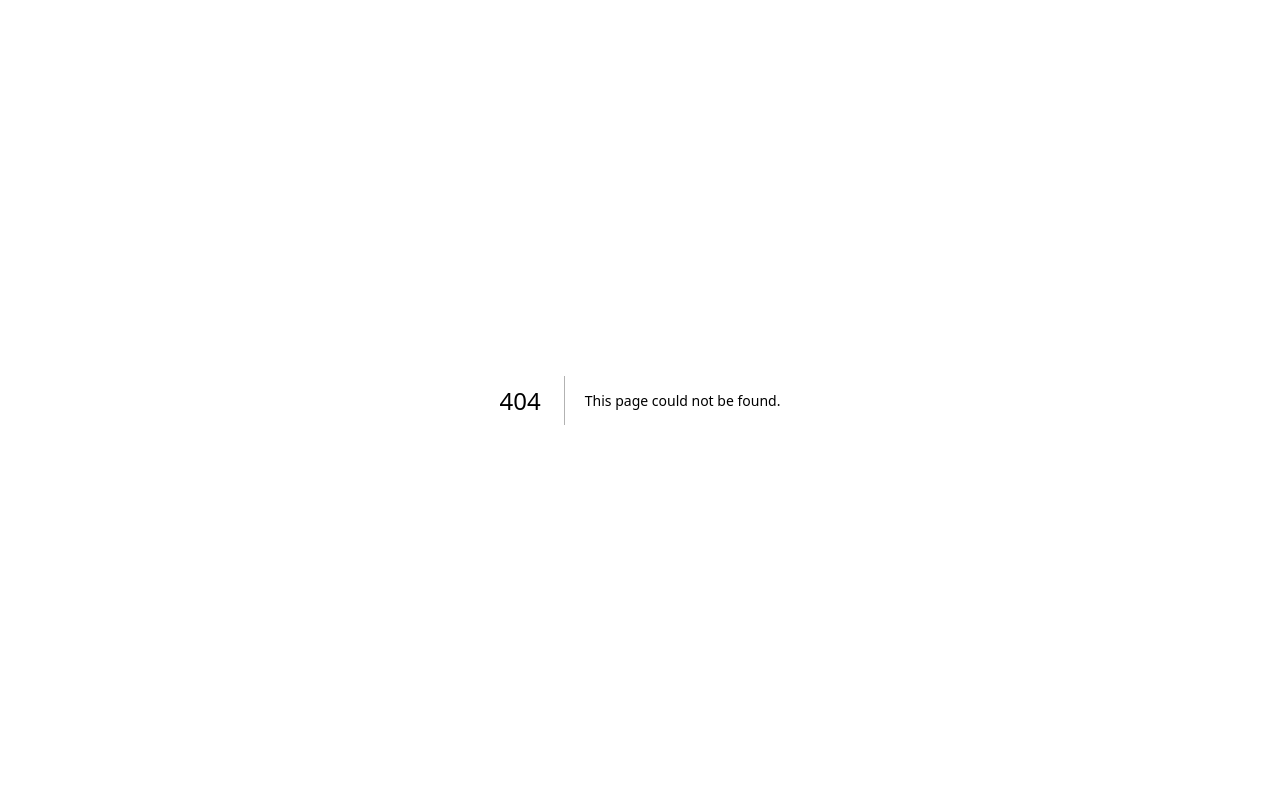
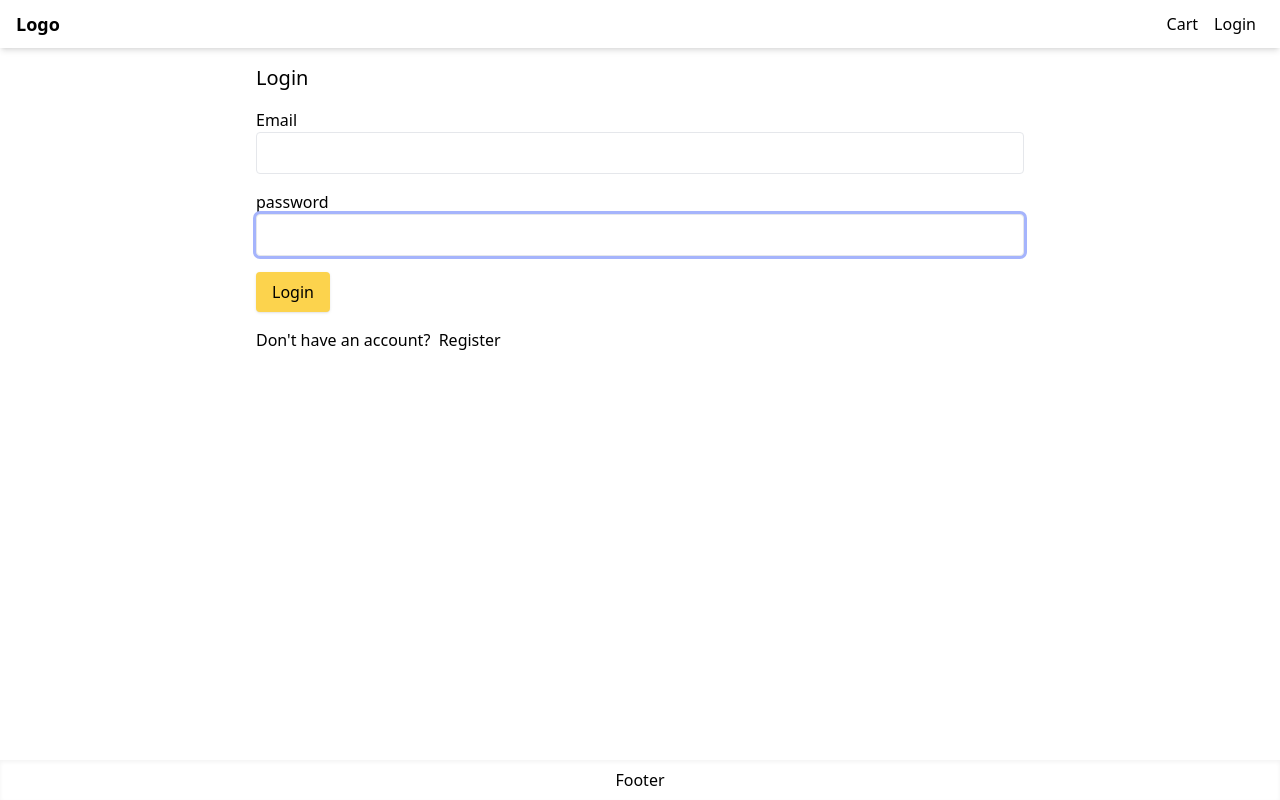
Before and after one commit to alamduetrobi/nextnote, a Next.js app: page /login in a window 1280 px wide. Before the commit this address had no page. Built offline with nearby package versions, Linux system fonts and the light colour scheme.

Commit message:
Login Page Updated

```diff
--- a/backupfile/index.js
+++ b/backupfile/index.js
@@ -13,10 +13,10 @@ export default function Home({ title }) {
         <meta name="description" content="Generated by next app" />
         <link rel="icon" href="#" />
       </Head>
-      <div class="flex min-h-screen flex-col justify-between ">
+      <div className="flex min-h-screen flex-col justify-between ">
         <header>
-          <nav class="flex h-12 justify-between shadow-md px-4 items-center">
-            <Link href="/" class=" text-lg font-bold ">
+          <nav className="flex h-12 justify-between shadow-md px-4 items-center">
+            <Link href="/" className=" text-lg font-bold ">
               Logo
             </Link>
             <div>
--- a/components/Layout.js
+++ b/components/Layout.js
@@ -1,12 +1,16 @@
 import Head from 'next/head';
 import Link from 'next/link';
-import React, { useContext } from 'react';
+import React, { useContext, useEffect, useState } from 'react';
 import { Store } from '../utils/Store';
 
 // import '../src/styles/globals.css';
 export default function Layout({ title, children }) {
   const { state } = useContext(Store);
   const { cart } = state;
+  const [cartItemsCount, setcartItemsCount] = useState(0);
+  useEffect(() => {
+    setcartItemsCount(cart.cartItems.reduce((a, c) => a + c.quantity, 0));
+  }, [cart.cartItems]);
   return (
     <>
       <Head>
@@ -14,18 +18,18 @@ export default function Layout({ title, children }) {
         <meta name="description" content="Generated by next app" />
         <link rel="icon" href="#" />
       </Head>
-      <div class="flex min-h-screen flex-col  justify-between">
+      <div className="flex min-h-screen flex-col  justify-between">
         <header>
-          <nav class="flex h-12 items-center px-4 justify-between shadow-md">
+          <nav className="flex h-12 items-center px-4 justify-between shadow-md">
             <Link href="/" class="text-lg font-bold ">
               Logo
             </Link>
             <div>
               <Link href="/cart" className=" p-2">
                 Cart
-                {cart.cartItems.length > 0 && (
+                {cartItemsCount > 0 && (
                   <span className="ml-1 rounded-full bg-red-600 px-2 py-1 text-xs font-bold text-white ">
-                    {cart.cartItems.reduce((a, c) => a + c.quantity, 0)}
+                    {cartItemsCount}
                   </span>
                 )}
               </Link>
--- a/package.json
+++ b/package.json
@@ -16,10 +16,12 @@
     "autoprefixer": "10.4.14",
     "eslint": "8.39.0",
     "eslint-config-next": "13.3.2",
+    "js-cookie": "^3.0.5",
     "next": "13.3.2",
     "postcss": "8.4.23",
     "react": "18.2.0",
     "react-dom": "18.2.0",
+    "react-hook-form": "^7.43.9",
     "tailwindcss": "3.3.2",
     "typescript": "5.0.4"
   },
--- a/src/pages/cart.js
+++ b/src/pages/cart.js
@@ -4,9 +4,11 @@ import Layout from '../../components/Layout';
 import Link from 'next/link';
 import Image from 'next/image';
 import { XCircleIcon } from '@heroicons/react/outline';
-import { Router } from 'next/router';
+import Router, { useRouter } from 'next/router';
+import dynamic from 'next/dynamic';
 
-const CartSreen = () => {
+function CartSreen() {
+  const { query } = useRouter();
   const { state, dispatch } = useContext(Store);
   const {
     cart: { cartItems },
@@ -16,11 +18,19 @@ const CartSreen = () => {
     dispatch({ type: 'CART_REMOVE_ITEM', payload: item });
   };
 
+  const updateCartHandler = (item, qty) => {
+    const quantity = Number(qty);
+    dispatch({ type: 'CART_ADD_ITEM', payload: { ...item, quantity } });
+  };
+
+  // const updateCartHandler = (item, qty) => {
+  //   const quantity = Number(qty);
+  //   dispatch({ type: 'CART_ADD_ITEM', payload: { ...item, quantity } });
+  // };
+
   return (
     <Layout title="Shoping Cart">
       <h1 className="mb-4 text-xl">Shopping Cart</h1>
-
-      {console.log(cartItems)}
 
       {cartItems.length === 0 ? (
         <div>
@@ -56,7 +66,20 @@ const CartSreen = () => {
                         {item.name}
                       </Link>
                     </td>
-                    <td className="p-5 text-right">{item.quantity}</td>
+                    <td className="p-5 text-right">
+                      <select
+                        value={item.quantity}
+                        onChange={(e) =>
+                          updateCartHandler(item, e.target.value)
+                        }
+                      >
+                        {[...Array(item.countInStock).keys()].map((x) => (
+                          <option key={x + 1} value={x + 1}>
+                            {x + 1}
+                          </option>
+                        ))}
+                      </select>
+                    </td>
                     <td className="p-5 text-right">${item.price}</td>
                     <td className="p-5 text-center">
                       <button onClick={() => removeItemHandler(item)}>X</button>
@@ -76,7 +99,7 @@ const CartSreen = () => {
               </li>
               <li>
                 <button
-                  onClick={() => Router.push('/shipping')}
+                  onClick={() => Router.push('login?redirect=/shipping')}
                   className="primary-button w-full"
                 >
                   Check Out
@@ -88,6 +111,6 @@ const CartSreen = () => {
       )}
     </Layout>
   );
-};
+}
 
-export default CartSreen;
+export default dynamic(() => Promise.resolve(CartSreen), { ssr: false });
--- /dev/null
+++ b/src/pages/login.js
@@ -0,0 +1,72 @@
+import React from 'react';
+import Layout from '../../components/Layout';
+import Link from 'next/link';
+import { useForm } from 'react-hook-form';
+const LoginScreen = () => {
+  const {
+    register,
+    handleSubmit,
+    formState: { errors },
+  } = useForm();
+  const submitHandler = (email, password) => {
+    console.log(email, password);
+  };
+  return (
+    <Layout title="login">
+      <form
+        className="mx-auto max-w-screen-md"
+        onSubmit={handleSubmit(submitHandler)}
+      >
+        <h1 className="mb-4 text-xl">Login</h1>
+        <div className="mb-4">
+          <label htmlFor="email">Email</label>
+          <input
+            type="email"
+            {...register('email', {
+              required: 'Please enter email',
+              pattern: {
+                value: /^[a-zA-Z0-9_.+-]+@[a-zA-Z0-9_]+.[a-zA-Z0-9_.+-]+$/i,
+                message: 'Please enter a valid email',
+              },
+            })}
+            className="w-full"
+            id="email"
+            autoFocus
+          ></input>
+          {errors.email && (
+            <div className=" text-red-500">{errors.email.message}</div>
+          )}
+        </div>
+        <div className="mb-4">
+          <label htmlFor="password">password</label>
+          <input
+            {...register('password', {
+              required: 'Please enter password',
+              minLength: { value: 6, message: 'password is more than 5chars ' },
+              //   pattern: {
+              //     value: /^[a-zA-Z0-9_.+-]+@[a-zA-Z0-9_]+.[a-zA-Z0-9_.+-]+$/i,
+              //     message: 'Please enter a valid password',
+              //   },
+            })}
+            type="password"
+            className="w-full"
+            id="password"
+            autoFocus
+          ></input>
+          {errors.email && (
+            <div className=" text-red-500">{errors.password.message}</div>
+          )}
+        </div>
+        <div className="mb-4">
+          <button className="primary-button">Login</button>
+        </div>
+        <div className="mb-4">
+          Don&apos;t have an account? &nbsp;
+          <Link href="register">Register</Link>
+        </div>
+      </form>
+    </Layout>
+  );
+};
+
+export default LoginScreen;
--- a/src/styles/globals.css
+++ b/src/styles/globals.css
@@ -9,3 +9,9 @@
 .primary-button {
   @apply rounded bg-amber-300 py-2 px-4 shadow outline-none hover:bg-amber-400 active:bg-amber-500;
 }
+
+input,
+select,
+textarea {
+  @apply rounded border p-2 outline-none ring-indigo-300 focus:ring;
+}
--- a/utils/Store.js
+++ b/utils/Store.js
@@ -1,8 +1,10 @@
 import { createContext, useReducer } from 'react';
 export const Store = createContext();
-
+import Cookies from 'js-cookie';
 const initialState = {
-  cart: { cartItems: [] },
+  cart: Cookies.get('cart')
+    ? JSON.parse(Cookies.get('cart'))
+    : { cartItems: [] },
 };
 
 function reducer(state, action) {
@@ -17,12 +19,14 @@ function reducer(state, action) {
             item.name === existItem.name ? newItem : item
           )
         : [...state.cart.cartItems, newItem];
+      Cookies.set('cart', JSON.stringify({ ...state.cart, cartItems }));
       return { ...state, cart: { ...state.cart, cartItems } };
     }
     case 'CART_REMOVE_ITEM': {
       const cartItems = state.cart.cartItems.filter(
         (item) => item.slug !== action.payload.slug
       );
+      Cookies.set('cart', JSON.stringify({ ...state.cart, cartItems }));
       return { ...state, cart: { ...state.cart, cartItems } };
     }
     default:
```
Also changed, not shown: .eslintrc.json, 2 other files (tests, documents, lock files or other folders).
